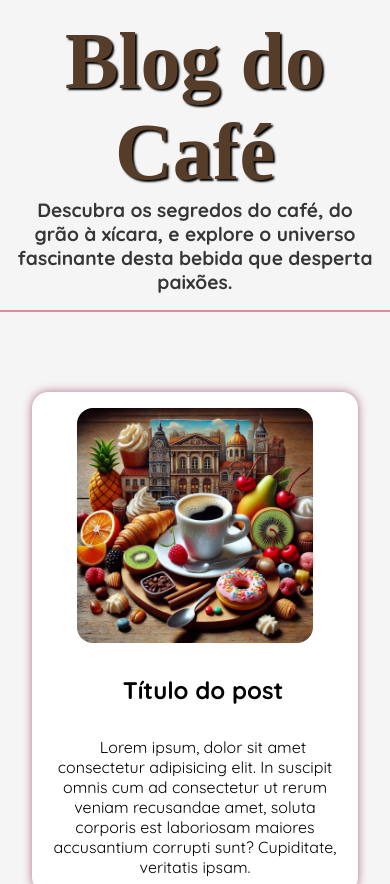
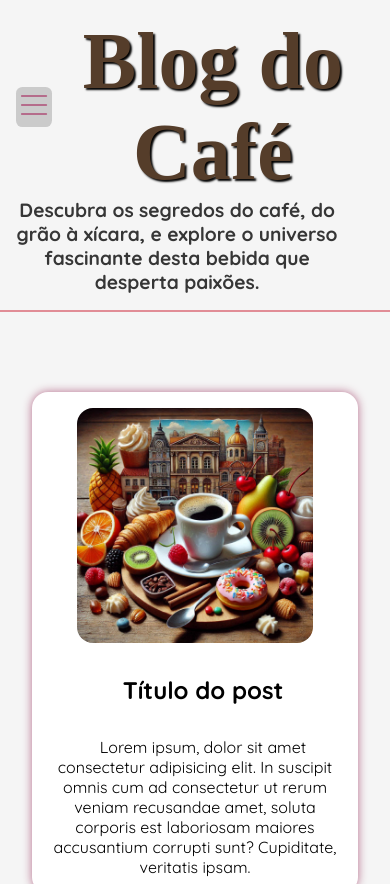
Before and after one commit to maatbm/tarefa3, a plain HTML site: page index.html in a window 390 px wide. Shown: the top 884 px of the page. Drawn offline with Linux system fonts and the light colour scheme; a web font is replaced by a local one.

Commit message:
Criação do ícone de menuṕsuperior para telas menores

```diff
--- a/index.html
+++ b/index.html
@@ -35,9 +35,12 @@
         </div>
     </section>
     <section id="header">
-        <h1>Blog do Café</h1>
-        <span>Descubra os segredos do café, do grão à xícara, e explore o universo fascinante desta bebida que desperta
-            paixões.</span>
+        <section id="menu">
+            <img src="assets/icons8-cardápio-50.png" alt="Logo do menu">
+        </section>
+        <h1 id="title">Blog do Café</h1>
+        <p id="p_title">Descubra os segredos do café, do grão à xícara, e explore o universo fascinante desta bebida que desperta
+            paixões.</p>
     </section>
     <section id="content">
         <div class="content-container">
--- a/style.css
+++ b/style.css
@@ -60,6 +60,10 @@ input {
     background-color: transparent;
     border-bottom: solid 2px var(--purple);
     width: 100%;
+}
+
+#menu {
+    display: none;
 }
 
 #contact {
@@ -178,7 +182,7 @@ input:valid~label {
     text-shadow: black 2px 2px 2px;
 }
 
-#header>span {
+#header>p {
     font-size: 1.2rem;
     font-weight: bold;
     color: var(--gray);
@@ -231,11 +235,43 @@ input:valid~label {
 
     body {
         grid-template-columns: 1fr;
-        grid-template-rows: minmax(fit-content,30%) 1fr 23%;
+        grid-template-rows: minmax(fit-content, 30%) 1fr 23%;
         grid-template-areas:
             "header"
             "content"
             "footer";
+    }
+
+    #header {
+        display: grid;
+        grid-template-columns: 10% 1fr;
+        grid-template-rows: minmax(fit-content, 20%) 1fr;
+        grid-template-areas:
+            "menu title"
+            "p p"
+        ;
+    }
+
+    #title {
+        grid-area: title;
+    }
+
+    #menu {
+        grid-area: menu;
+        display: block;
+        width: 80%;
+        background-color: var(--light-gray);
+        padding: 0.2rem;
+        border-radius: 0.4rem;
+    }
+
+    #menu>img {
+        width: 100%;
+    }
+
+    #p_title {
+        grid-area: p;
+        width: 90%;
     }
 
     #content {
@@ -246,5 +282,8 @@ input:valid~label {
         #content {
             grid-template-columns: 1fr;
         }
+        #menu{
+            width: 100%;
+        }
     }
 }
```
Also changed, not shown: assets/icons8-cardápio-50.png (added).
